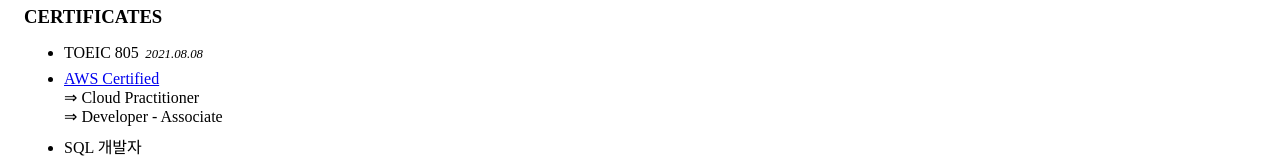
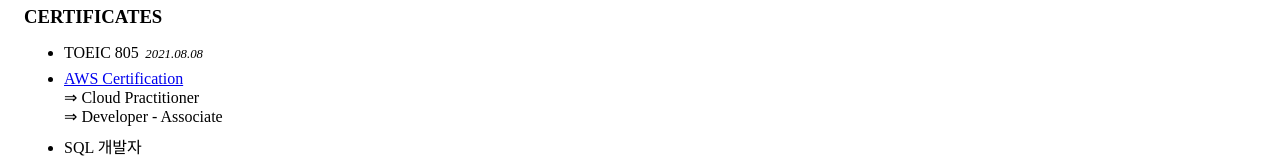
Before and after one commit to ShapeLayer/jonghyeon.me, a Svelte app: page / in a window 1280 px wide. Shown: the part 2826-2986 px from the top of the page. Built offline with nearby package versions, Linux system fonts and the light colour scheme; the HTML template or start-up script is replaced by a standard one.

Commit message:
Update Careers.svelte

```diff
--- a/src/includes/Careers.svelte
+++ b/src/includes/Careers.svelte
@@ -110,7 +110,7 @@
         date='2021.08.08'
       />
       <CareersSectionContent
-        name='AWS Certified'
+        name='AWS Certification'
         url='https://www.credly.com/users/jonghyeon/badges'
       >
         ⇒ Cloud Practitioner<br>
```
